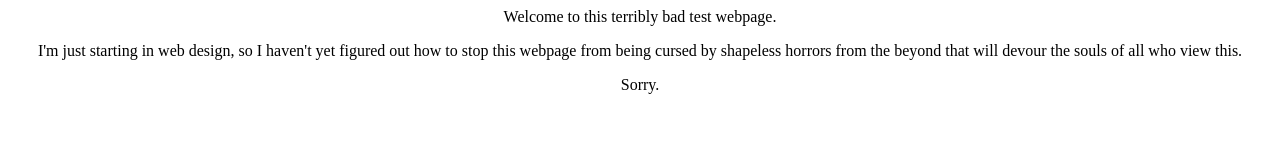
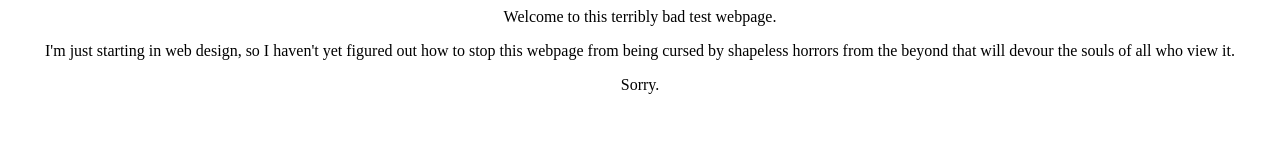
Before and after one commit to TheGodOfMirrorsAndHairdryers/website-testing, a plain HTML site: page index.html in a window 1280 px wide. Drawn offline with Linux system fonts and the light colour scheme.

Commit message:
Update index.html

```diff
--- a/index.html
+++ b/index.html
@@ -14,7 +14,7 @@
 <P ALIGN=CENTER>I'm just starting in web design, so I haven't yet
 figured out how to stop this webpage from being cursed by shapeless
 horrors from the beyond that will devour the souls of all who view
-this.</P>
+it.</P>
 <P ALIGN=CENTER>Sorry.</P>
 </BODY>
 </HTML>
```
